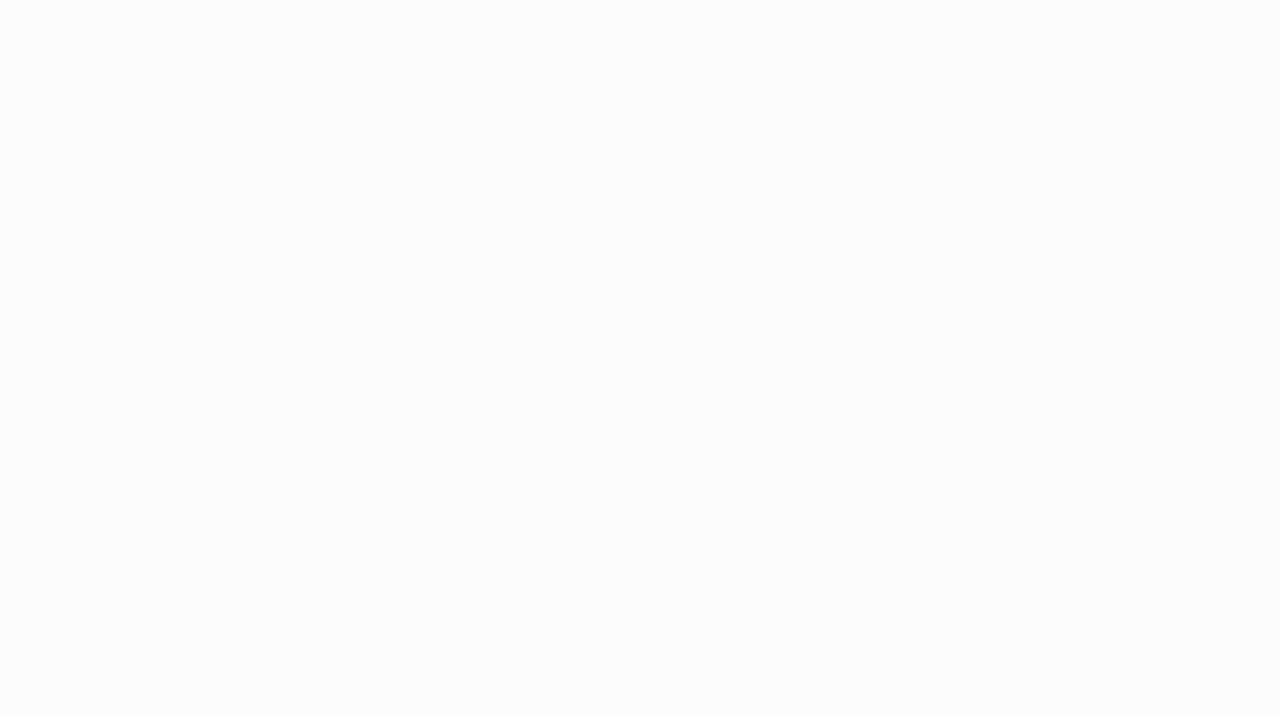
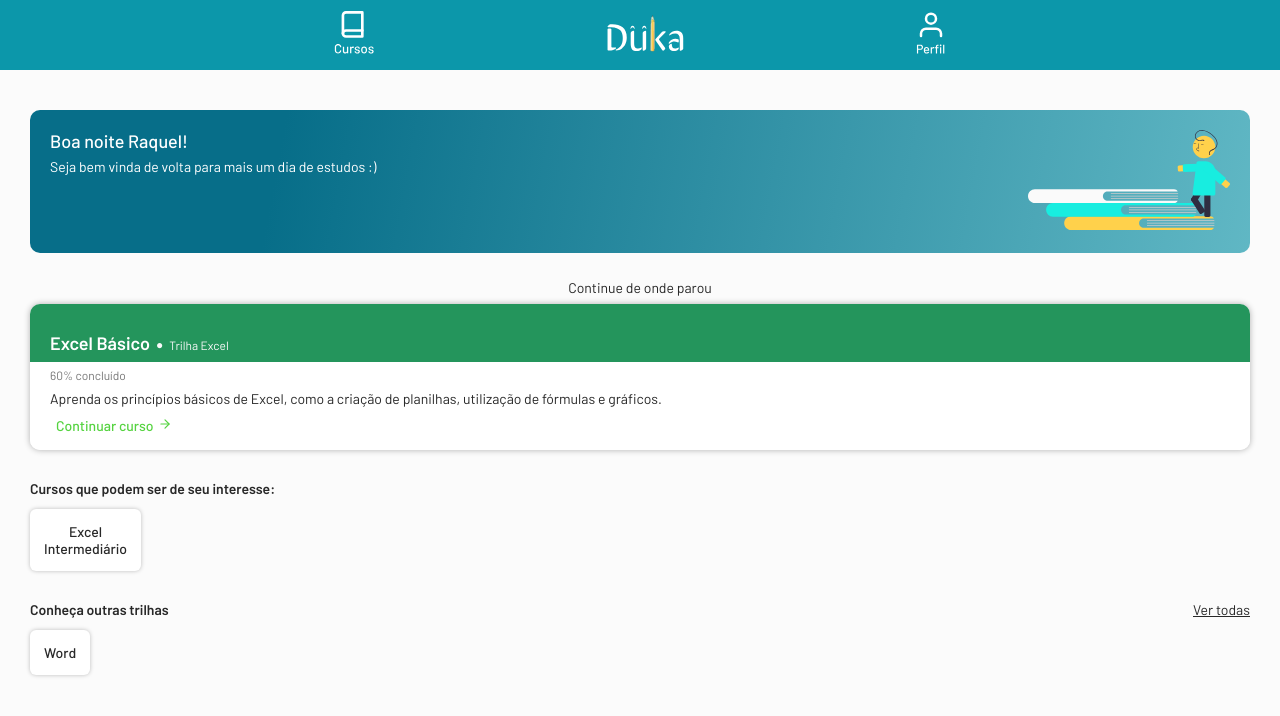
Before and after one commit to Dangocan/duka, a React (Create React App) app: page /home in a window 1280 px wide. Before the commit this address had no page. Shown: the top 716 px of the page. Built offline with nearby package versions, Linux system fonts and the light colour scheme; a web font is replaced by a local one.

Commit message:
[Fix] Routes Dashboard and Home

```diff
--- a/package.json
+++ b/package.json
@@ -15,6 +15,7 @@
     "react": "^17.0.2",
     "react-apexcharts": "^1.3.9",
     "react-dom": "^17.0.2",
+    "react-feather": "^2.0.9",
     "react-router-dom": "^6.0.2",
     "react-scripts": "4.0.3",
     "typescript": "^4.1.2",
--- a/src/pages/Dashboard/index.tsx
+++ b/src/pages/Dashboard/index.tsx
@@ -8,13 +8,13 @@
 import Abstract from './assets/Abstract.svg';
 import LogoDuka from '../../assets/LogoDuka.svg';
 
-import { TalentCard } from '../../components';
+import { FooterComponent, TalentCard } from '../../components';
 import { MyTalentCard } from '../../components';
 
 const Dashboard: React.FC = () => {
   return (
     <>
-      <body>
+      <body id = "myBody">
         <img className="abstract-image" src={Abstract} alt="" />
 
         <div className="sidebar">
@@ -109,6 +109,9 @@
 
           <h2 className="section-title">Acompanhe seus talentos</h2>
 
+          {
+
+          }
           <MyTalentCard />
           <MyTalentCard />
           <MyTalentCard />
@@ -119,8 +122,9 @@
             </button>
           </div>
         </div>
+        <FooterComponent/>
       </body>
-      {/* <div className="footer"></div> */}
+
     </>
   )
 }
--- a/src/pages/Dashboard/styles.css
+++ b/src/pages/Dashboard/styles.css
@@ -17,7 +17,7 @@
   --blue: #0C97AA
 }
 
-body {
+#myBody {
   background-color: #FBFBFB;
   display: flex;
   flex-wrap: wrap;
--- a/src/pages/Home/index.tsx
+++ b/src/pages/Home/index.tsx
@@ -4,12 +4,20 @@
 import './styles.css';
 
 import WelcomeImage from './assets/WelcomeImage.svg'
+import { HeaderComponent } from '../../components';
+import { useNavigate } from "react-router";
 
 const Home: React.FC = () => {
+  let navigate = useNavigate();
   return (
     <>
       <body>
-        <div className="header"></div>
+        <HeaderComponent
+          rightIcon = {1}
+          leftIcon = {0}
+          rightCb={()=>{navigate("/perfil")}}
+          leftCb={()=>{navigate("/cursos")}}
+        />
 
         <div className="card-welcome">
           <div>
--- a/src/pages/ProfilePage/index.tsx
+++ b/src/pages/ProfilePage/index.tsx
@@ -19,12 +19,12 @@
     const [tutorial, setTutorial] = React.useState(false)
 
     const initDados = () => {
-        axios.get('http://localhost:3333/getTutorial')
+        axios.get('https://duka-backend-undefined.herokuapp.com/getTutorial')
         .then((res)=>setTutorial(res.data))
         .catch((err)=>console.log(err))
     }
     const resetProfile = () => {
-        axios.post('http://localhost:3333/updateTutorial', {
+        axios.post('https://duka-backend-undefined.herokuapp.com/updateTutorial', {
             status: false,
         })
         .then(()=>setTutorial(false))
--- a/src/pages/index.ts
+++ b/src/pages/index.ts
@@ -5,6 +5,7 @@
 import ResultadoQuiz from './pageResultado';
 import TrilhaTutorial from './trilhaTutorial';
 import Dashboard from './Dashboard';
+import Home from './Home';
 
 export {
   PageAulas,
@@ -13,5 +14,6 @@
   ResultadoQuiz,
   ProfilePage,
   TrilhaTutorial,
-  Dashboard
+  Dashboard,
+  Home
 }
--- a/src/pages/landingPage/index.tsx
+++ b/src/pages/landingPage/index.tsx
@@ -18,9 +18,9 @@
                 <div className="login">
                     <div className="login-wrapper">
                         <h3>Você é:</h3>
-                        <a href="/perfil"><button className="login-button">Estudante</button></a>
+                        <a href="/home"><button className="login-button">Estudante</button></a>
                         <h3>ou</h3>
-                        <button className="login-button">Empresa</button>
+                        <a href="/dashboard"><button className="login-button">Empresa</button></a>
                     </div>
                 </div>
             </div>
--- a/src/pages/pageResultado/index.tsx
+++ b/src/pages/pageResultado/index.tsx
@@ -18,7 +18,7 @@
     // const acertos = useParams().acertos
 
     const updateProfile = () => {
-        axios.post('http://localhost:3333/updateTutorial', {
+        axios.post('https://duka-backend-undefined.herokuapp.com/updateTutorial', {
             status: true,
         })
         .catch((err)=>console.log(err))
--- a/src/routes.tsx
+++ b/src/routes.tsx
@@ -1,7 +1,7 @@
 import React from 'react'
 import {Routes, Route} from "react-router-dom";
 
-import { LandingPage, PageAulas, PageQuiz, ResultadoQuiz, ProfilePage, TrilhaTutorial } from './pages';
+import { LandingPage, PageAulas, PageQuiz, ResultadoQuiz, ProfilePage, TrilhaTutorial, Dashboard, Home } from './pages';
 
 const Router = () => {
 
@@ -9,14 +9,14 @@
     <Routes>
         <Route path="/" element={<LandingPage/>}/>
         <Route path="/perfil" element={<ProfilePage/>}/>
-        {/* <Route path="/home" element={</>}/> */}
+        <Route path="/home" element={<Home/>}/>
         {/* <Route path="/cursos" element={</>}/> */}
         <Route path="/trilha/tutorial" element={<TrilhaTutorial/>}/>
         <Route path="/aulas" element={<PageAulas/>}/>
         <Route path="/quiz" element={<PageQuiz/>}/>
         <Route path="/quiz/resultado/:acertos" element={<ResultadoQuiz/>}/>
 
-        {/* <Route path="/dashboard" element={</>}/> */}
+        <Route path="/dashboard" element={<Dashboard/>}/>
    </Routes>
 
   );
```
